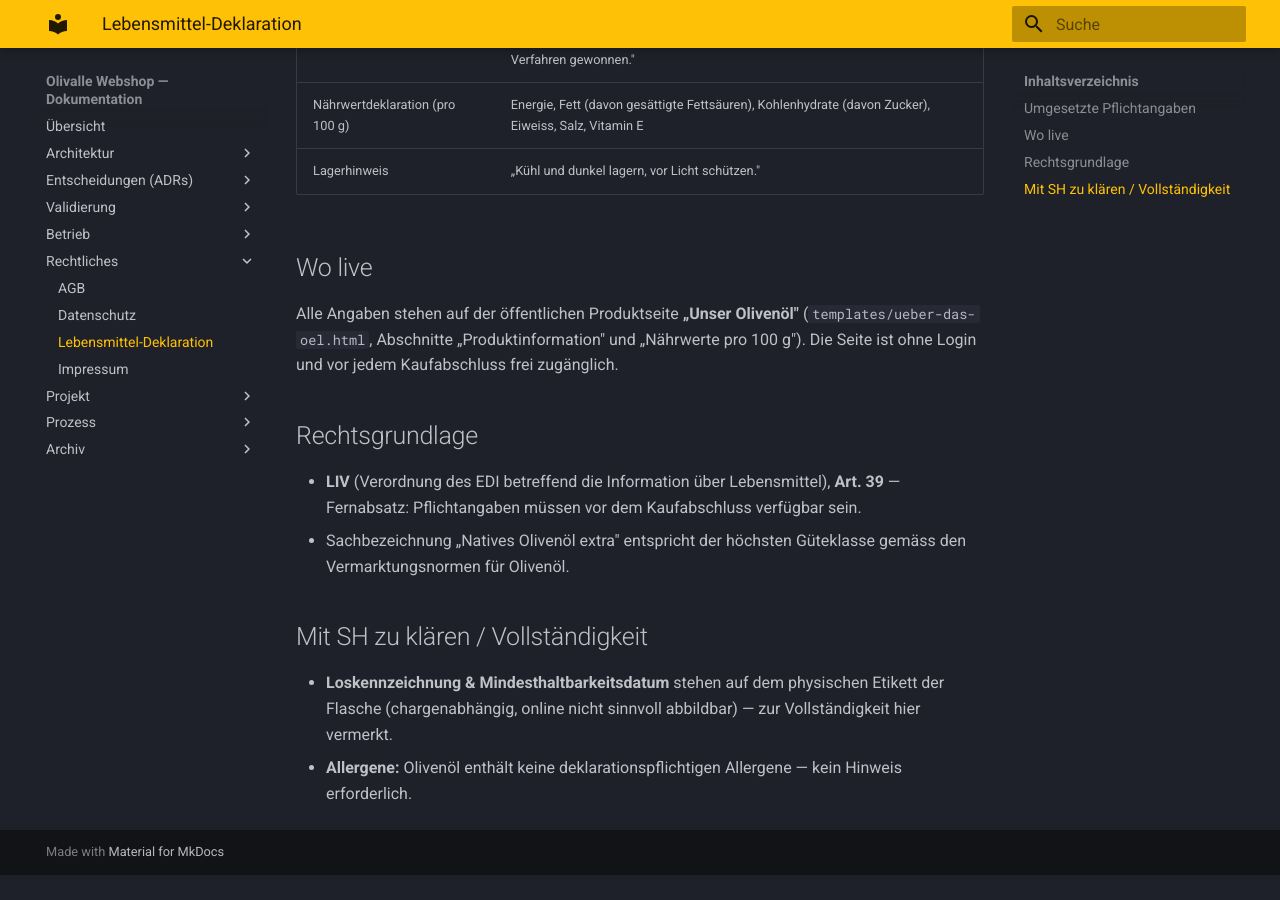
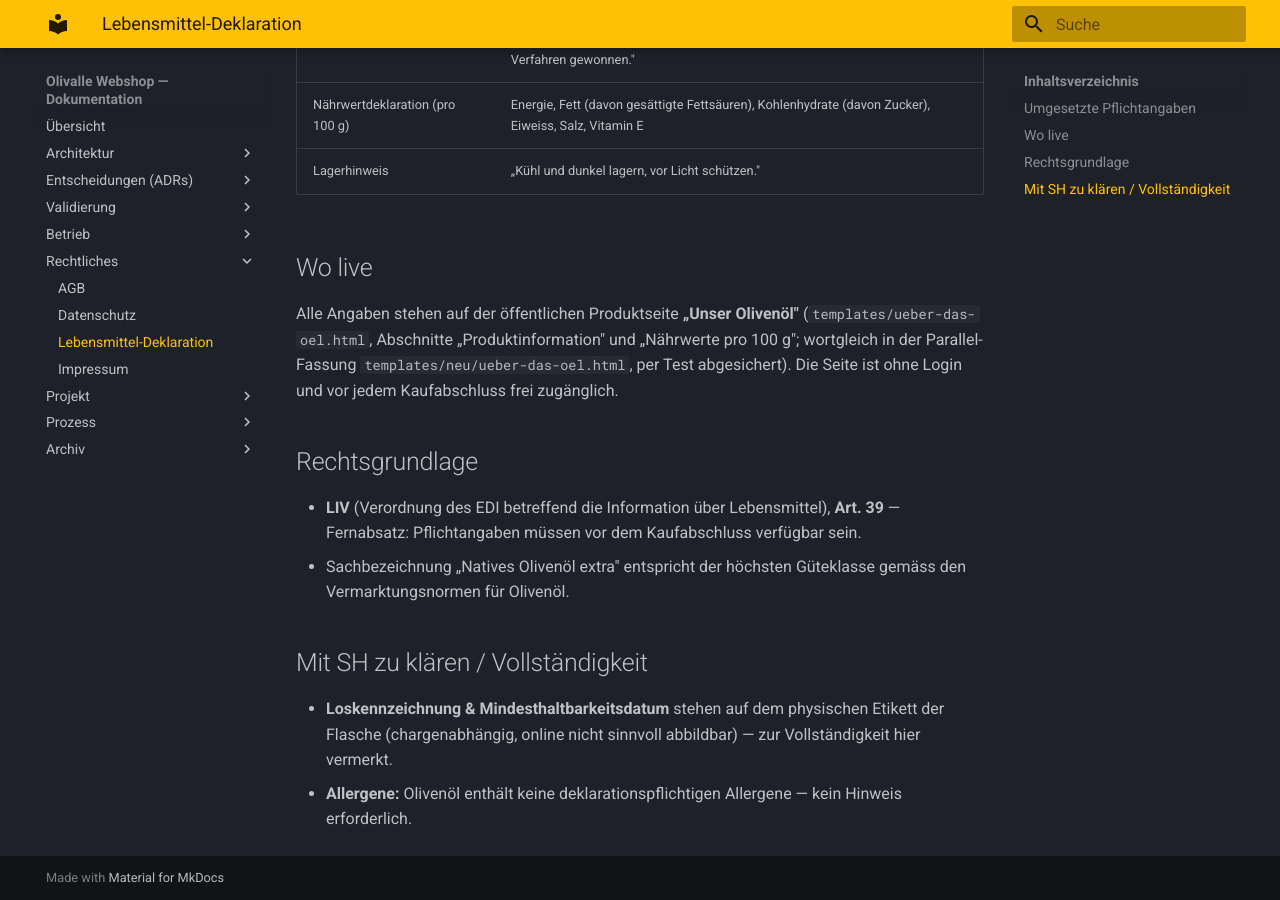
Before and after one commit to konstantinniedermann/olivalle-webshop, an MkDocs documentation site: the page built from docs/legal/lebensmittel-deklaration.md, in a window 1280 px wide and 900 px high, scrolled down 598 px. Built offline with MkDocs 1.6.1 and Material for MkDocs 9.7.7, drawn with Linux system fonts in a browser that asks for light colours; before the commit the page ends 1473 px from its top, so only the background shows below that.

Commit message:
docs: Spec-Nachtrag und Deklarations-Fundort fuer /neu
Co-Authored-By: Claude Fable 5.2 <noreply@anthropic.com>
Claude-Session: https://claude.ai/code/session_01PepCy5s9c2ykHB251T9yPv

```diff
--- a/docs/legal/lebensmittel-deklaration.md
+++ b/docs/legal/lebensmittel-deklaration.md
@@ -17,7 +17,7 @@
 
 ## Wo live
 
-Alle Angaben stehen auf der öffentlichen Produktseite **„Unser Olivenöl"** (`templates/ueber-das-oel.html`, Abschnitte „Produktinformation" und „Nährwerte pro 100 g"). Die Seite ist ohne Login und vor jedem Kaufabschluss frei zugänglich.
+Alle Angaben stehen auf der öffentlichen Produktseite **„Unser Olivenöl"** (`templates/ueber-das-oel.html`, Abschnitte „Produktinformation" und „Nährwerte pro 100 g"; wortgleich in der Parallel-Fassung `templates/neu/ueber-das-oel.html`, per Test abgesichert). Die Seite ist ohne Login und vor jedem Kaufabschluss frei zugänglich.
 
 ## Rechtsgrundlage
 
```
Also changed, not shown: docs/superpowers/specs/2026-11-23-neues-kundenfrontend-design.md (+10 -0 lines).
